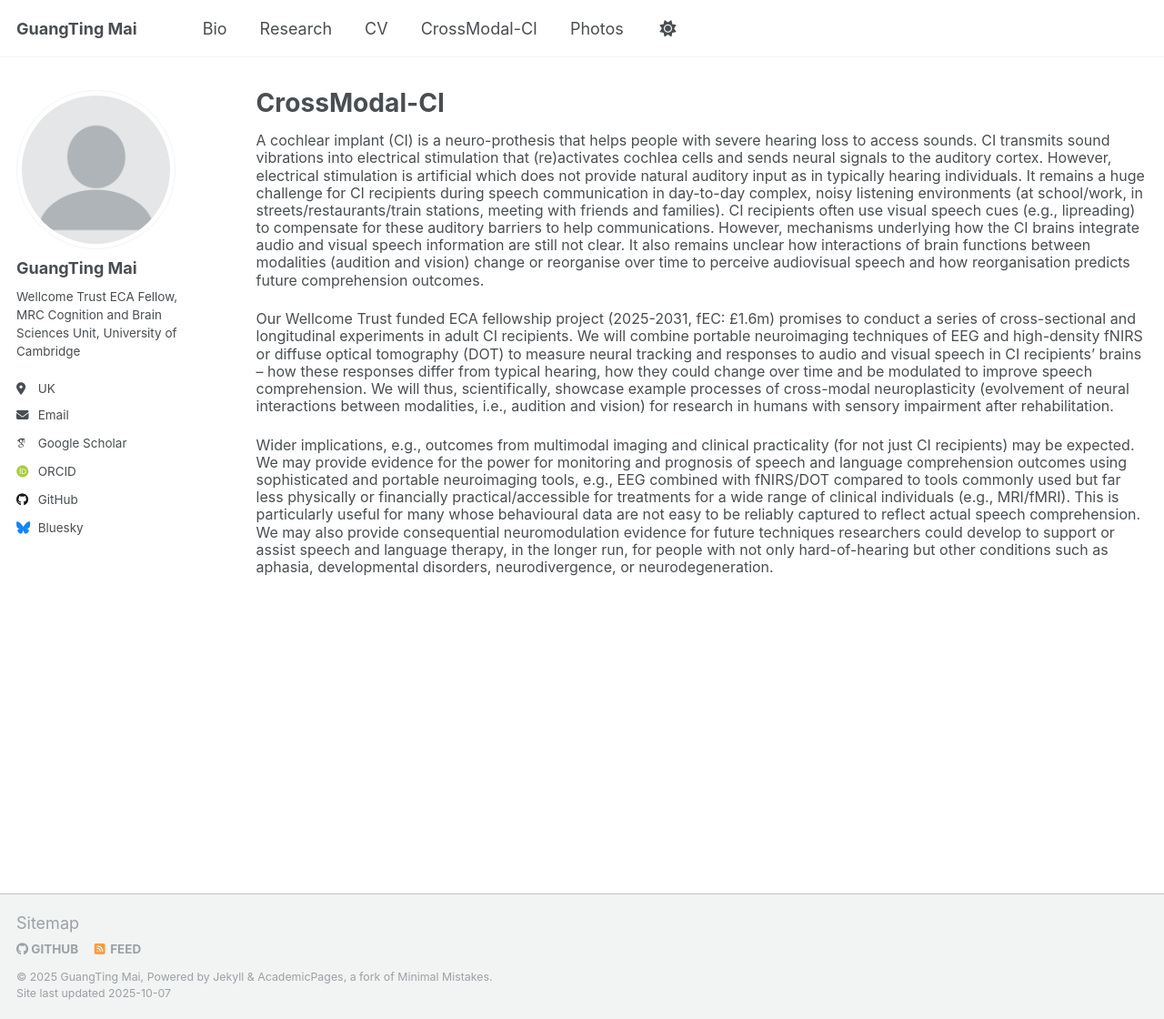
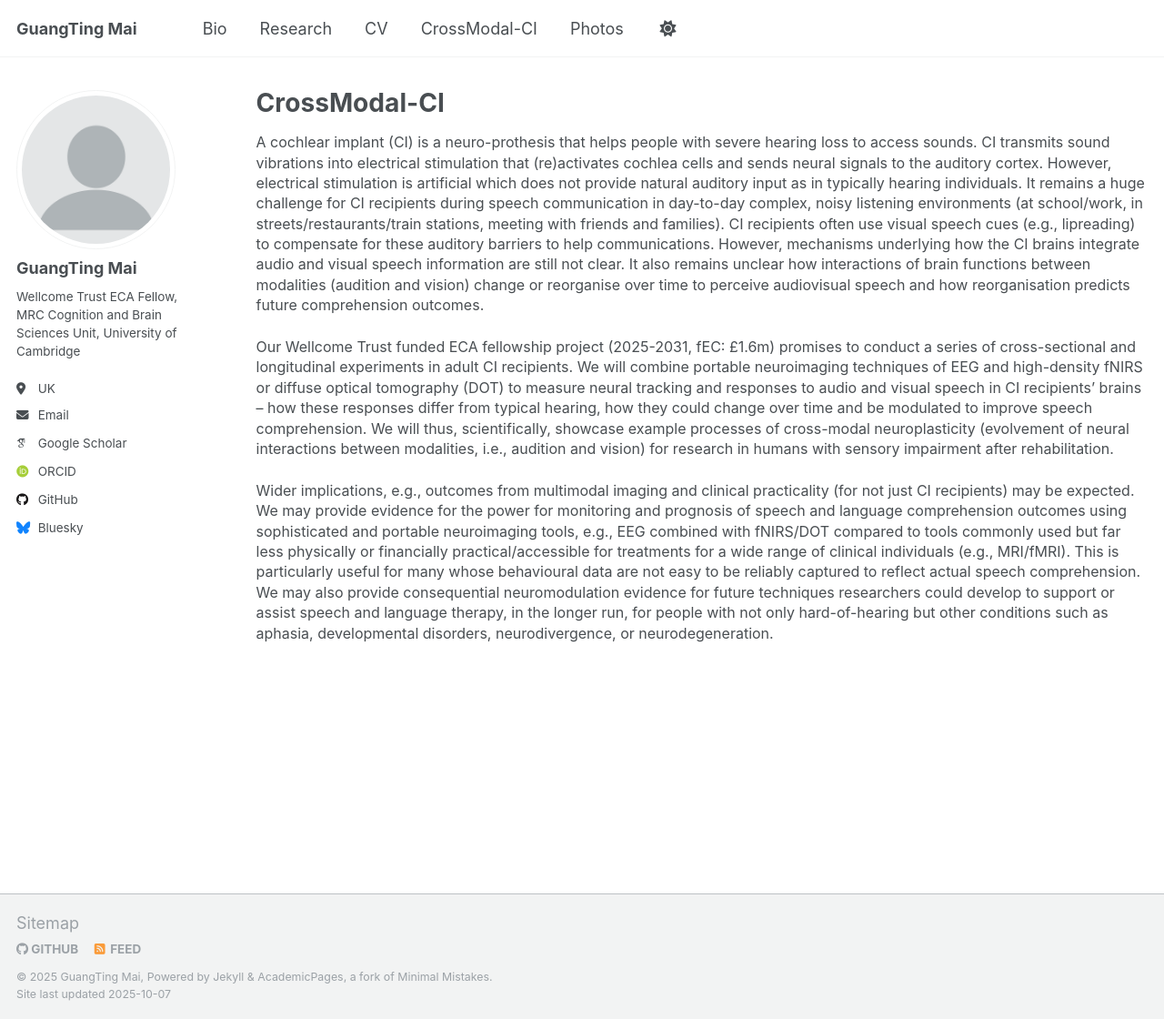
Before and after one commit to guangtingmai/guangtingmai.github.io, a Jekyll site: the page built from _pages/CrossModal-CI.html, in a window 1280 px wide and 1120 px high. Shown: the whole window at 91% size. Built offline with Jekyll 4.4.1, drawn with Linux system fonts in a browser that asks for light colours; some web fonts are replaced.

Commit message:
Update CrossModal-CI.html

```diff
--- a/_pages/CrossModal-CI.html
+++ b/_pages/CrossModal-CI.html
@@ -5,6 +5,6 @@ permalink: /crossmodal-ci/
 author_profile: true
 ---
 
-<p><span style="font-size: 12pt;line-height: 1.2;display: block;margin-bottom: 0.1vh">A cochlear implant (CI) is a neuro-prothesis that helps people with severe hearing loss to access sounds. CI transmits sound vibrations into electrical stimulation that (re)activates cochlea cells and sends neural signals to the auditory cortex. However, electrical stimulation is artificial which does not provide natural auditory input as in typically hearing individuals. It remains a huge challenge for CI recipients during speech communication in day-to-day complex, noisy listening environments (at school/work, in streets/restaurants/train stations, meeting with friends and families). CI recipients often use visual speech cues (e.g., lipreading) to compensate for these auditory barriers to help communications. However, mechanisms underlying how the CI brains integrate audio and visual speech information are still not clear. It also remains unclear how interactions of brain functions between modalities (audition and vision) change or reorganise over time to perceive audiovisual speech and how reorganisation predicts future comprehension outcomes.</span></p>
-<p><span style="font-size: 12pt;line-height: 1.2;display: block;margin-bottom: 0.1vh">Our Wellcome Trust funded ECA fellowship project (2025-2031, fEC: £1.6m) promises to conduct a series of cross-sectional and longitudinal experiments in adult CI recipients. We will combine portable neuroimaging techniques of EEG and high-density fNIRS or diffuse optical tomography (DOT) to measure neural tracking and responses to audio and visual speech in CI recipients’ brains – how these responses differ from typical hearing, how they could change over time and be modulated to improve speech comprehension. We will thus, scientifically, showcase example processes of cross-modal neuroplasticity (evolvement of neural interactions between modalities, i.e., audition and vision) for research in humans with sensory impairment after rehabilitation.
-<p><span style="font-size: 12pt;line-height: 1.2;display: block;margin-bottom: 0.1vh">Wider implications, e.g., outcomes from multimodal imaging and clinical practicality (for not just CI recipients) may be expected. We may provide evidence for the power for monitoring and prognosis of speech and language comprehension outcomes using sophisticated and portable neuroimaging tools, e.g., EEG combined with fNIRS/DOT compared to tools commonly used but far less physically or financially practical/accessible for treatments for a wide range of clinical individuals (e.g., MRI/fMRI). This is particularly useful for many whose behavioural data are not easy to be reliably captured to reflect actual speech comprehension. We may also provide consequential neuromodulation evidence for future techniques researchers could develop to support or assist speech and language therapy, in the longer run, for people with not only hard-of-hearing but other conditions such as aphasia, developmental disorders, neurodivergence, or neurodegeneration.
+<p><span style="font-size: 12pt;line-height: 1.4;display: block;margin-bottom: 0.12vh">A cochlear implant (CI) is a neuro-prothesis that helps people with severe hearing loss to access sounds. CI transmits sound vibrations into electrical stimulation that (re)activates cochlea cells and sends neural signals to the auditory cortex. However, electrical stimulation is artificial which does not provide natural auditory input as in typically hearing individuals. It remains a huge challenge for CI recipients during speech communication in day-to-day complex, noisy listening environments (at school/work, in streets/restaurants/train stations, meeting with friends and families). CI recipients often use visual speech cues (e.g., lipreading) to compensate for these auditory barriers to help communications. However, mechanisms underlying how the CI brains integrate audio and visual speech information are still not clear. It also remains unclear how interactions of brain functions between modalities (audition and vision) change or reorganise over time to perceive audiovisual speech and how reorganisation predicts future comprehension outcomes.</span></p>
+<p><span style="font-size: 12pt;line-height: 1.4;display: block;margin-bottom: 0.12vh">Our Wellcome Trust funded ECA fellowship project (2025-2031, fEC: £1.6m) promises to conduct a series of cross-sectional and longitudinal experiments in adult CI recipients. We will combine portable neuroimaging techniques of EEG and high-density fNIRS or diffuse optical tomography (DOT) to measure neural tracking and responses to audio and visual speech in CI recipients’ brains – how these responses differ from typical hearing, how they could change over time and be modulated to improve speech comprehension. We will thus, scientifically, showcase example processes of cross-modal neuroplasticity (evolvement of neural interactions between modalities, i.e., audition and vision) for research in humans with sensory impairment after rehabilitation.
+<p><span style="font-size: 12pt;line-height: 1.4;display: block;margin-bottom: 0.12vh">Wider implications, e.g., outcomes from multimodal imaging and clinical practicality (for not just CI recipients) may be expected. We may provide evidence for the power for monitoring and prognosis of speech and language comprehension outcomes using sophisticated and portable neuroimaging tools, e.g., EEG combined with fNIRS/DOT compared to tools commonly used but far less physically or financially practical/accessible for treatments for a wide range of clinical individuals (e.g., MRI/fMRI). This is particularly useful for many whose behavioural data are not easy to be reliably captured to reflect actual speech comprehension. We may also provide consequential neuromodulation evidence for future techniques researchers could develop to support or assist speech and language therapy, in the longer run, for people with not only hard-of-hearing but other conditions such as aphasia, developmental disorders, neurodivergence, or neurodegeneration.
```
